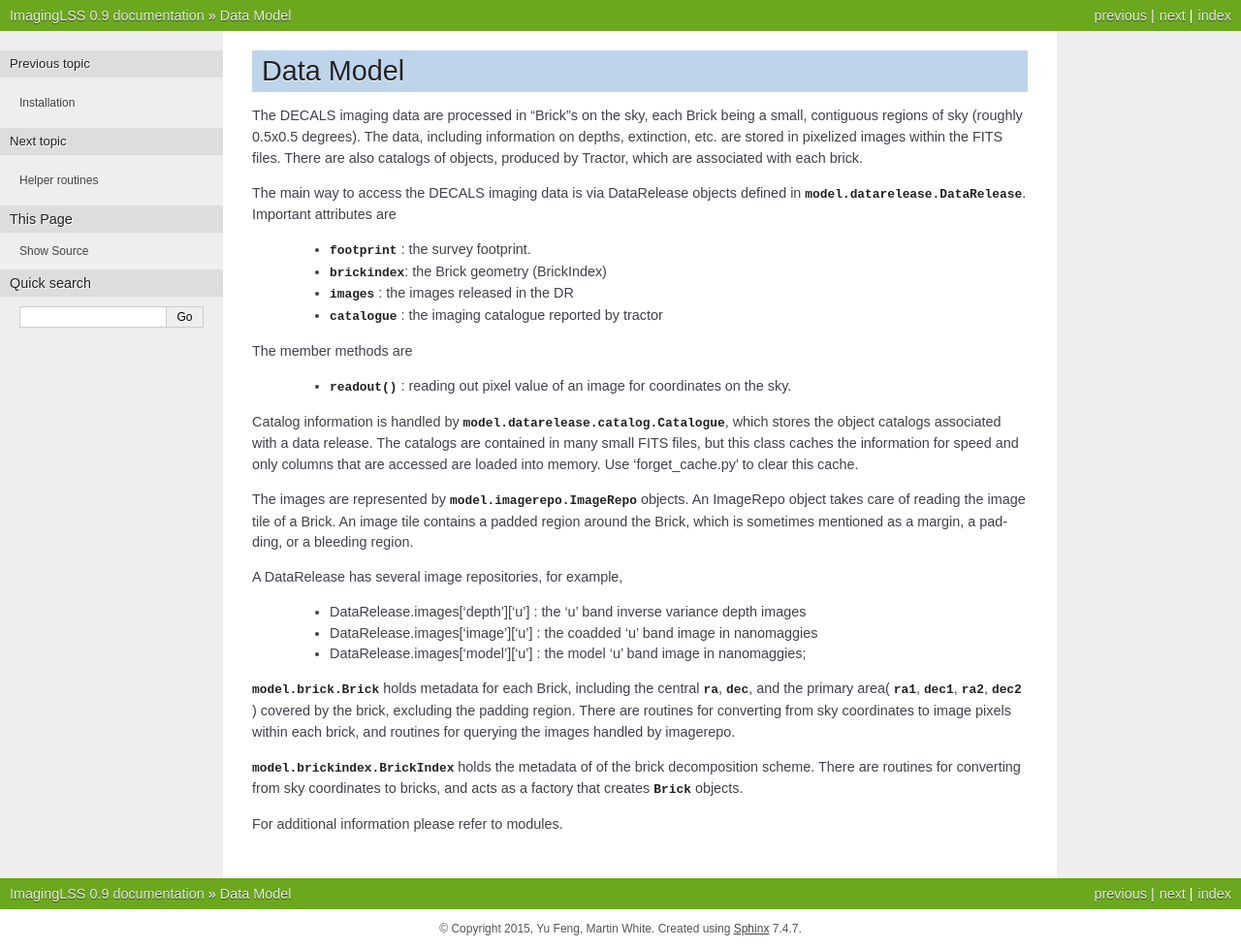
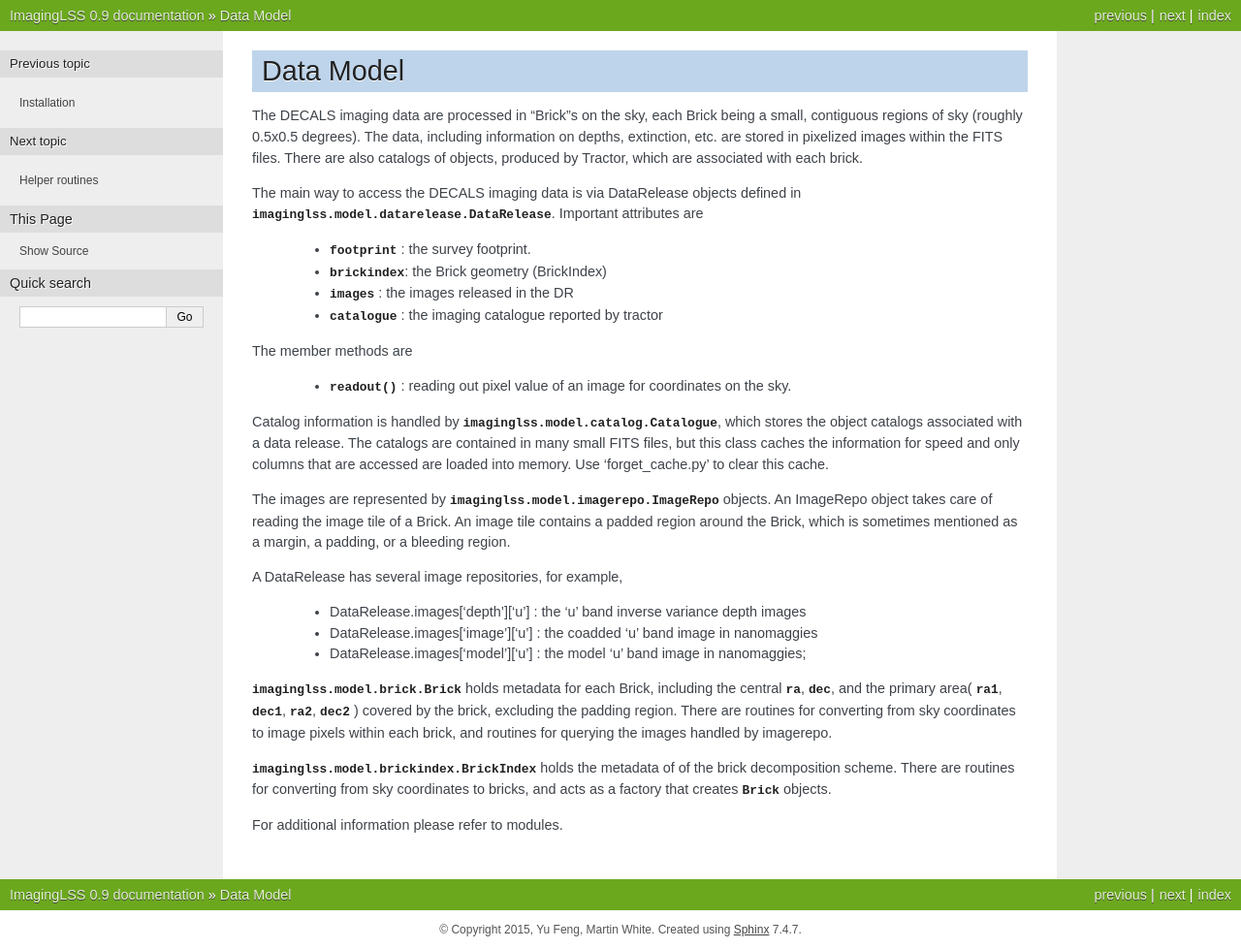
Before and after one commit to desihub/imaginglss, a Sphinx documentation site: the page built from docs/datamodel.rst, in a window 1280 px wide. Shown: the whole page at 97% size. Built offline with Sphinx 7.4.7, drawn with Linux system fonts in a browser that asks for light colours; formulas are drawn with MathJax 3; pages that are not in the unit, such as notebooks, are missing from menus.

Commit message:
update documentation links
mostly prefixing with imaginglss.

```diff
--- a/docs/datamodel.rst
+++ b/docs/datamodel.rst
@@ -9,27 +9,27 @@ FITS files.  There are also catalogs of objects, produced by
 Tractor, which are associated with each brick.
 
 The main way to access the DECALS imaging data is via DataRelease
-objects defined in :py:class:`model.datarelease.DataRelease`.
+objects defined in :py:class:`imaginglss.model.datarelease.DataRelease`.
 Important attributes are
 
- - :py:attr:`~model.datarelease.DataRelease.footprint` : the survey footprint.
- - :py:attr:`~model.datarelease.DataRelease.brickindex`: the Brick geometry (BrickIndex)
- - :py:attr:`~model.datarelease.DataRelease.images`    : the images released in the DR
- - :py:attr:`~model.datarelease.DataRelease.catalogue` : the imaging catalogue reported by tractor
+ - :py:attr:`~imaginglss.model.datarelease.DataRelease.footprint` : the survey footprint.
+ - :py:attr:`~imaginglss.model.datarelease.DataRelease.brickindex`: the Brick geometry (BrickIndex)
+ - :py:attr:`~imaginglss.model.datarelease.DataRelease.images`    : the images released in the DR
+ - :py:attr:`~imaginglss.model.datarelease.DataRelease.catalogue` : the imaging catalogue reported by tractor
 
 The member methods are
 
- - :py:meth:`~model.datarelease.DataRelease.readout`   : reading out pixel value of an image
+ - :py:meth:`~imaginglss.model.datarelease.DataRelease.readout`   : reading out pixel value of an image
    for coordinates on the sky.
 
-Catalog information is handled by :py:class:`model.datarelease.catalog.Catalogue`, which stores the
+Catalog information is handled by :py:class:`imaginglss.model.catalog.Catalogue`, which stores the
 object catalogs associated with a data release.
 The catalogs are contained in many small FITS files,
 but this class caches the
 information for speed and only columns that are accessed are loaded
 into memory. Use 'forget_cache.py' to clear this cache.
 
-The images are represented by :py:class:`model.imagerepo.ImageRepo` objects.
+The images are represented by :py:class:`imaginglss.model.imagerepo.ImageRepo` objects.
 An ImageRepo object takes care of reading the image tile of a Brick.
 An image tile contains a padded region around the Brick,
 which is sometimes mentioned as a margin, a padding, or a bleeding region.
@@ -40,20 +40,20 @@ A DataRelease has several image repositories, for example,
  - DataRelease.images['image']['u'] : the coadded 'u' band image in nanomaggies
  - DataRelease.images['model']['u'] : the model 'u' band image in nanomaggies;
 
-:py:class:`model.brick.Brick` holds metadata for each Brick, including the central
-:py:attr:`~model.brick.Brick.ra`, :py:attr:`~model.brick.Brick.dec`,
+:py:class:`imaginglss.model.brick.Brick` holds metadata for each Brick, including the central
+:py:attr:`~imaginglss.model.brick.Brick.ra`, :py:attr:`~imaginglss.model.brick.Brick.dec`,
 and the primary area(
-:py:attr:`~model.brick.Brick.ra1`, :py:attr:`~model.brick.Brick.dec1`,
-:py:attr:`~model.brick.Brick.ra2`, :py:attr:`~model.brick.Brick.dec2`
+:py:attr:`~imaginglss.model.brick.Brick.ra1`, :py:attr:`~imaginglss.model.brick.Brick.dec1`,
+:py:attr:`~imaginglss.model.brick.Brick.ra2`, :py:attr:`~imaginglss.model.brick.Brick.dec2`
 ) covered by the brick, excluding the padding region.
 There are routines for converting from sky coordinates to image
 pixels within each brick, and routines for querying the images
 handled by imagerepo.
 
-:py:class:`model.brickindex.BrickIndex` holds the metadata
+:py:class:`imaginglss.model.brickindex.BrickIndex` holds the metadata
 of of the brick decomposition scheme.
 There are routines for converting from
 sky coordinates to bricks, and acts as a factory that creates
-:py:class:`~model.brick.Brick` objects.
+:py:class:`~imaginglss.model.brick.Brick` objects.
 
 For additional information please refer to :doc:`modules`.
```
Also changed, not shown: docs/helpers.rst (+8 -5 lines), docs/index.rst (+7 -1 lines), docs/install.rst (+26 -1 lines), 1 other file.
